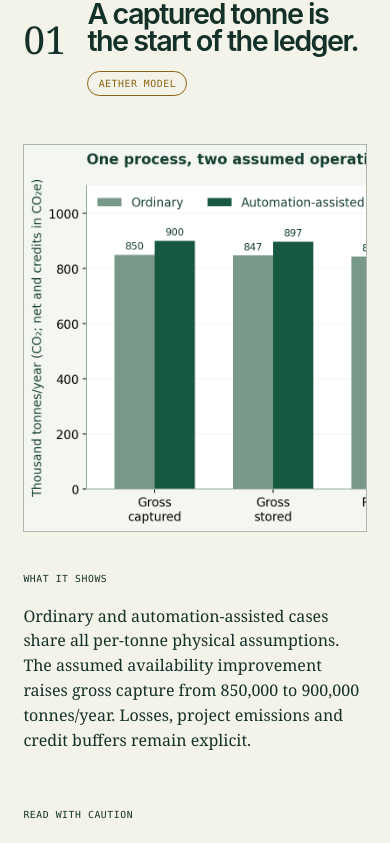
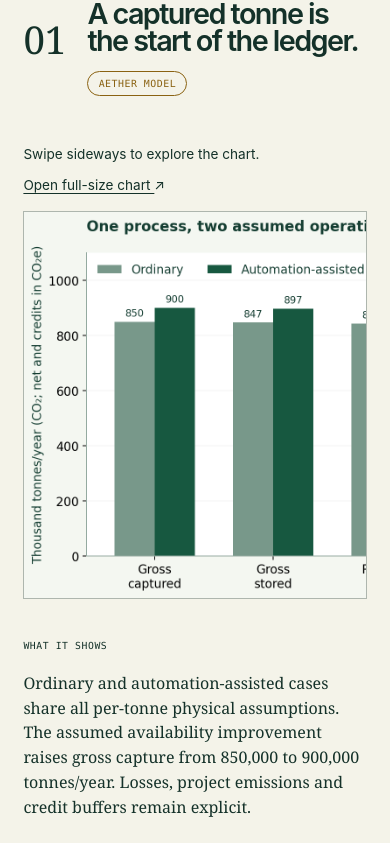
Before and after one commit to RedLynx101/aether-climate-reversal, a Next.js app in the folder website/: page /evidence in a window 390 px wide. Shown: the part 2854-3697 px from the top of the page. Built offline with nearby package versions, Linux system fonts and the light colour scheme.

Commit message:
Make research charts explorable on mobile and keyboard

```diff
--- a/website/app/evidence/page.tsx
+++ b/website/app/evidence/page.tsx
@@ -57,7 +57,12 @@ export default function Evidence() {
       <div className="gallery-head"><p className="section-code">02 / FOLLOW THE ACCOUNTING</p><h2>Three views of the same case.</h2><p>These figures and the website numbers are generated from the same checked-in regional outputs used by the paper.</p></div>
       {figures.map((figure, n) => <article id={figure.id} key={figure.id}>
         <header><span className="figure-number">0{n+1}</span><h3>{figure.title}</h3><EvidenceBadge kind="model" /></header>
-        <figure><div className="figure-scroll"><img src={`/charts/${figure.src}.png`} alt={figure.alt} loading="lazy" /></div></figure>
+        <figure>
+          <figcaption className="figure-caption"><span className="figure-pan-hint">Swipe sideways to explore the chart.</span><a href={`/charts/${figure.src}.png`} target="_blank" rel="noreferrer">Open full-size chart <Arrow /></a></figcaption>
+          {/* Native overflow regions need keyboard focus for arrow-key scrolling. */}
+          {/* eslint-disable-next-line jsx-a11y/no-noninteractive-tabindex */}
+          <div className="figure-scroll" role="region" aria-label={`${figure.title} Scrollable chart`} tabIndex={0}><img src={`/charts/${figure.src}.png`} alt={figure.alt} loading="lazy" /></div>
+        </figure>
         <div className="figure-reading"><div><span>WHAT IT SHOWS</span><p>{figure.reading}</p></div><div><span>READ WITH CAUTION</span><p>{figure.caution}</p></div><a href={tableUrl(figure.table)}>Inspect the source table <Arrow /></a></div>
       </article>)}
     </section>
--- a/website/app/globals.css
+++ b/website/app/globals.css
@@ -1063,6 +1063,14 @@ a:hover .arrow-down { transform: translateY(3px); }
    here rather than being allowed to widen the page on small screens. */
 .figure-scroll { background: var(--figure-bg); border: 1px solid var(--figure-line); overflow-x: auto; }
 .figure-scroll img { height: auto; min-width: 680px; width: 100%; }
+.figure-caption { align-items: center; display: flex; flex-wrap: wrap; justify-content: flex-end; gap: .65rem 1.5rem; margin-bottom: 1rem; font-size: .85rem; line-height: 1.5; }
+.figure-caption a { text-decoration: underline; text-underline-offset: .2em; }
+.figure-pan-hint { display: none; }
+.figure-scroll:focus-visible { outline: 2px solid var(--green); outline-offset: 4px; }
+@media (max-width: 780px) {
+  .figure-caption { justify-content: space-between; }
+  .figure-pan-hint { display: inline; }
+}
 
 .figure-reading { display: grid; gap: 3rem; grid-template-columns: 1fr 1fr auto; padding-top: 2rem; }
 .figure-reading div span { font-family: var(--mono); font-size: .61rem; letter-spacing: .06em; }
```
